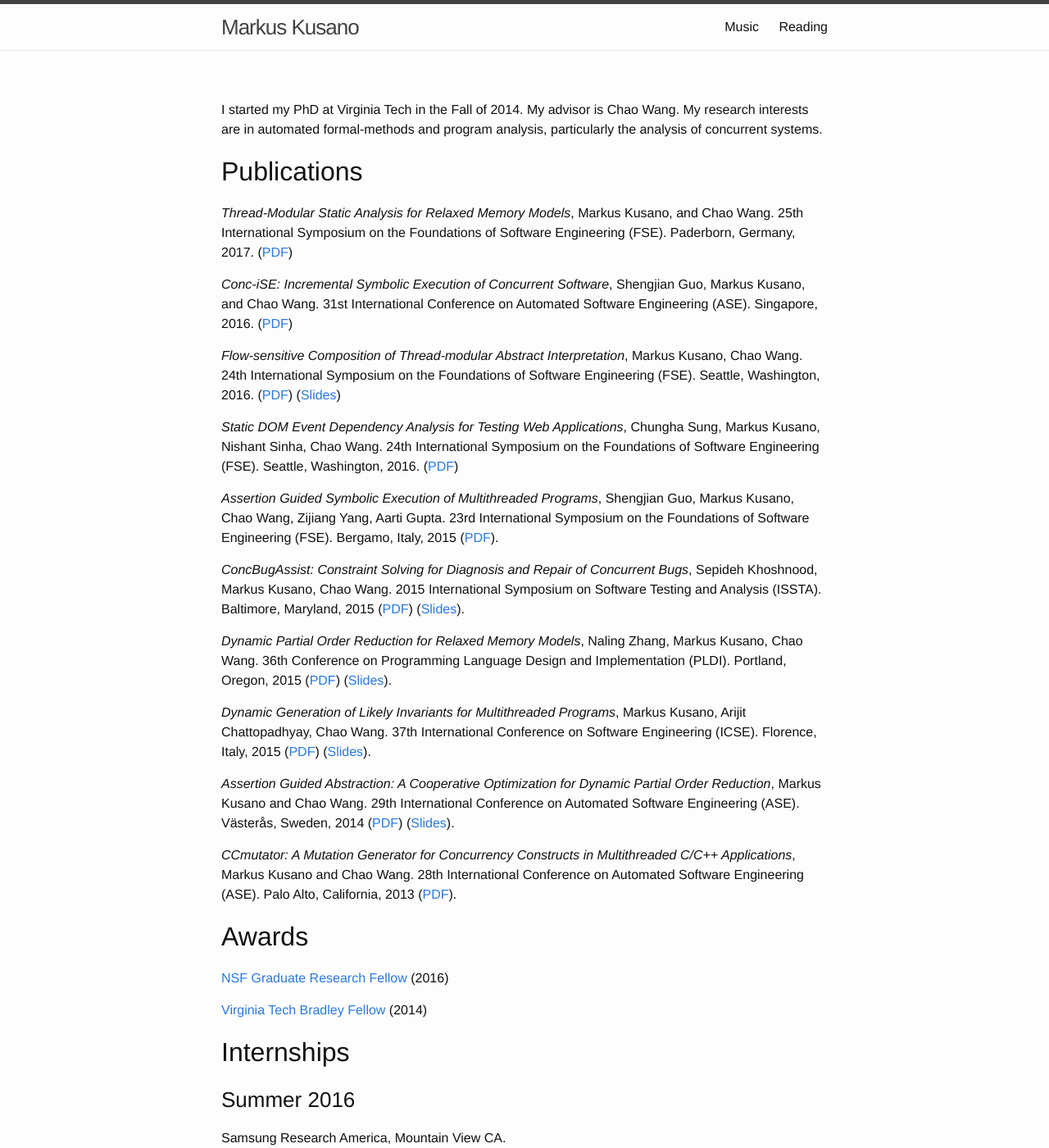
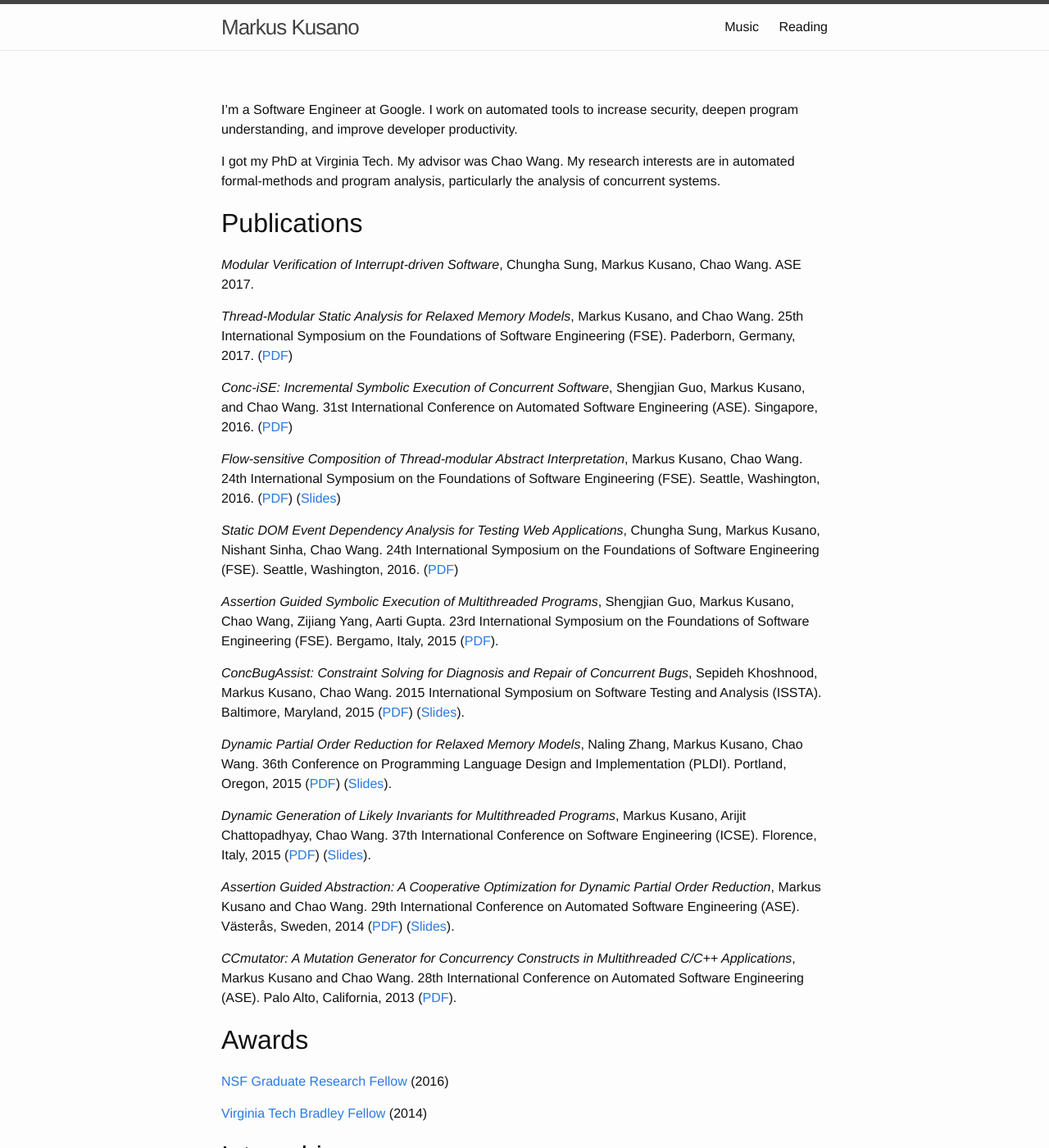
Before and after one commit to markus-kusano/markus-kusano.github.io, a Jekyll site: the page built from index.markdown, in a window 1280 px wide and 1400 px high. Shown: the whole window at 82% size. Built offline with Jekyll 4.4.1, drawn with Linux system fonts in a browser that asks for light colours; some of the changed text lies outside the part shown.

Commit message:
update index

```diff
--- a/index.markdown
+++ b/index.markdown
@@ -7,11 +7,16 @@
 footer: true
 ---
 
-I started my PhD at Virginia Tech in the Fall of 2014. My advisor is Chao Wang.
-My research interests are in automated formal-methods and program analysis,
-particularly the analysis of concurrent systems.
+I'm a Software Engineer at Google. I work on automated tools to increase
+security, deepen program understanding, and improve developer productivity.
+
+I got my PhD at Virginia Tech. My advisor was Chao Wang. My research interests
+are in automated formal-methods and program analysis, particularly the analysis
+of concurrent systems.
 
 ## Publications
+
+_Modular Verification of Interrupt-driven Software_, Chungha Sung, Markus Kusano, Chao Wang. ASE 2017.
 
 _Thread-Modular Static Analysis for Relaxed Memory Models_, Markus Kusano, and
 Chao Wang. 25th International Symposium on the Foundations
@@ -67,9 +72,17 @@
 
 ## Internships
 
+### Summer 2017
+
+Google, New York City, New York.
+
+Designed automated testing algorithms.
+
 ### Summer 2016
 
 Samsung Research America, Mountain View CA.
+
+Designed automated testing framework for concurreny issues in web sites.
 
 ### Summer 2014 & 2015
 
```
